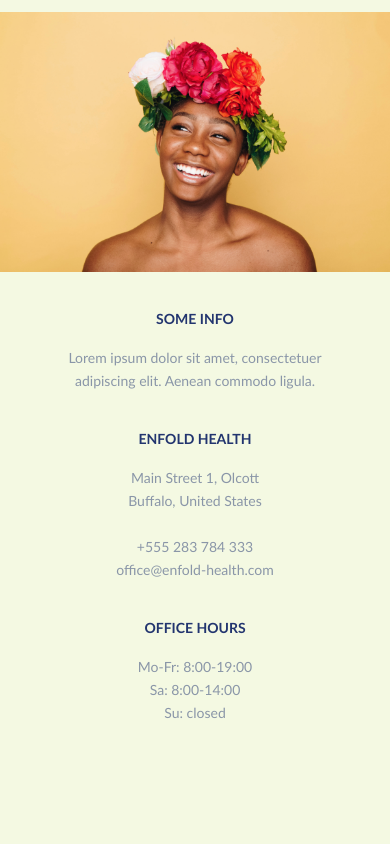
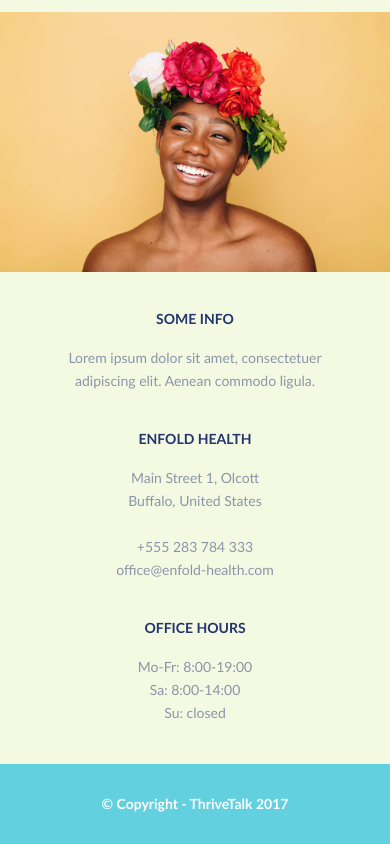
Before and after one commit to DariaVolosh/Thrivetalk, a plain HTML site: page index.html in a window 390 px wide. Shown: the part 6911-7755 px from the top of the page. Before the commit the page ends 7675 px from the top, so only its background shows below. Drawn offline with Linux system fonts and the light colour scheme.

Commit message:
Footer was made

```diff
--- a/index.css
+++ b/index.css
@@ -598,6 +598,27 @@ body {
 
 
 
+/* footer */
+
+body footer {
+    height: 5.5vw; /*80px; */
+    background-color: #62D0DF;
+    display: flex;
+    align-items: center;
+}
+
+footer p {
+    color: white;
+    font-weight: 700;
+    font-size: 0.97vw; /* 14px; */
+    margin-left: 13.4vw; /* 194px; */
+}
+
+
+
+
+
+
 @media only screen and (max-width: 1440px) {
 
 .blue_form {
@@ -939,6 +960,18 @@ body {
 
 
 
+body footer {
+    height: 80px;
+}
+
+footer p {
+    font-size: 14px;
+    margin-left:194px;
+}
+
+
+
+
 }
 
 
@@ -1051,6 +1084,12 @@ body {
     .ninth_part img {
         width: auto;
         height: 280px;
+    }
+
+
+
+    footer p {
+        margin-left: 30px;
     }
 
 }
@@ -1398,6 +1437,17 @@ body {
     }
 
 
+
+
+    body footer {
+        justify-content: center;
+    }
+
+    footer p {
+        margin-left: 0px;
+    }
+
+
 }
 
 
@@ -1650,6 +1700,18 @@ body {
     margin: 11.1vw 0vw 11.1vw 0vw;
 }
 
+
+
+
+body footer {
+    height: 22vw;
+}
+
+footer p {
+    font-size: 3.8vw;
+}
+
+
 }
 
 
--- a/index.html
+++ b/index.html
@@ -260,6 +260,10 @@
     </div>
 
 
+    <footer>
+        <p>© Copyright - ThriveTalk  2017</p>
+    </footer>
+
 
     <script>
         let click_here=document.getElementById("click_here");
```
